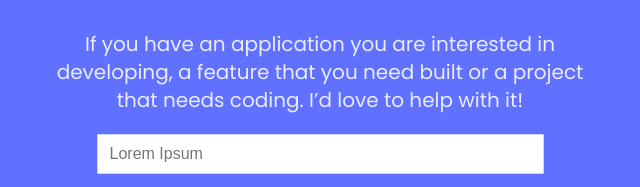
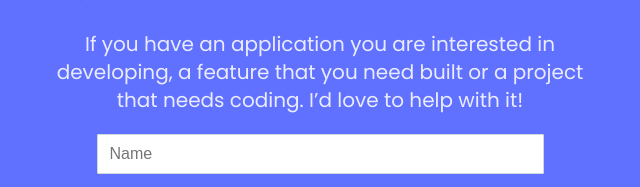
Before and after one commit to MarcoDiaz2000/portfolio, a plain HTML site: page index.html in a window 1280 px wide. Shown: the part 4121-4308 px from the top of the page, 400-1040 px from the left. Drawn offline with Linux system fonts and the light colour scheme.

Commit message:
Update index.html

```diff
--- a/index.html
+++ b/index.html
@@ -149,7 +149,7 @@
               type="text"
               id="name"
               name="user_name"
-              placeholder="Lorem Ipsum"
+              placeholder="Name"
             />
           </li>
           <li>
```
